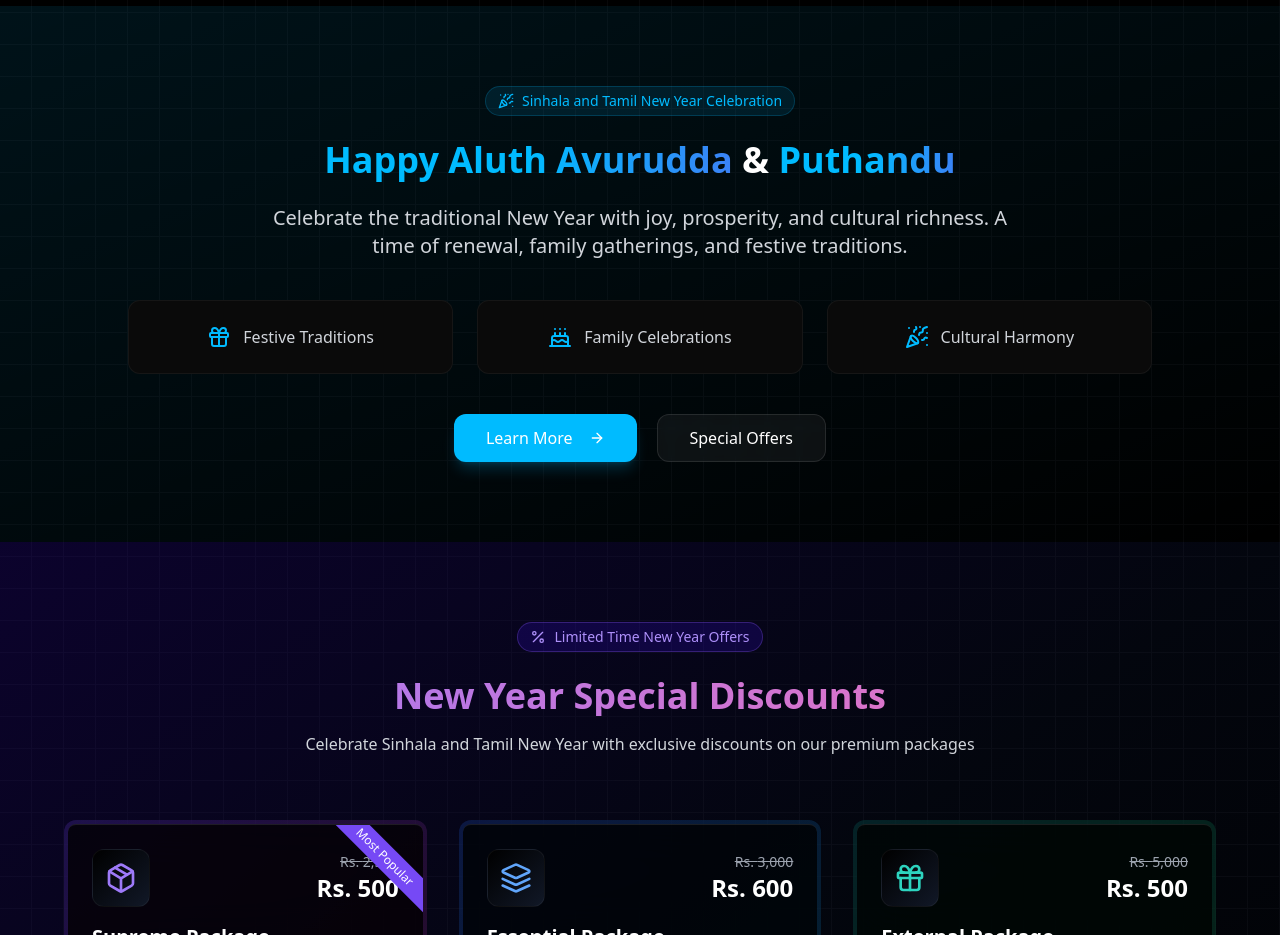
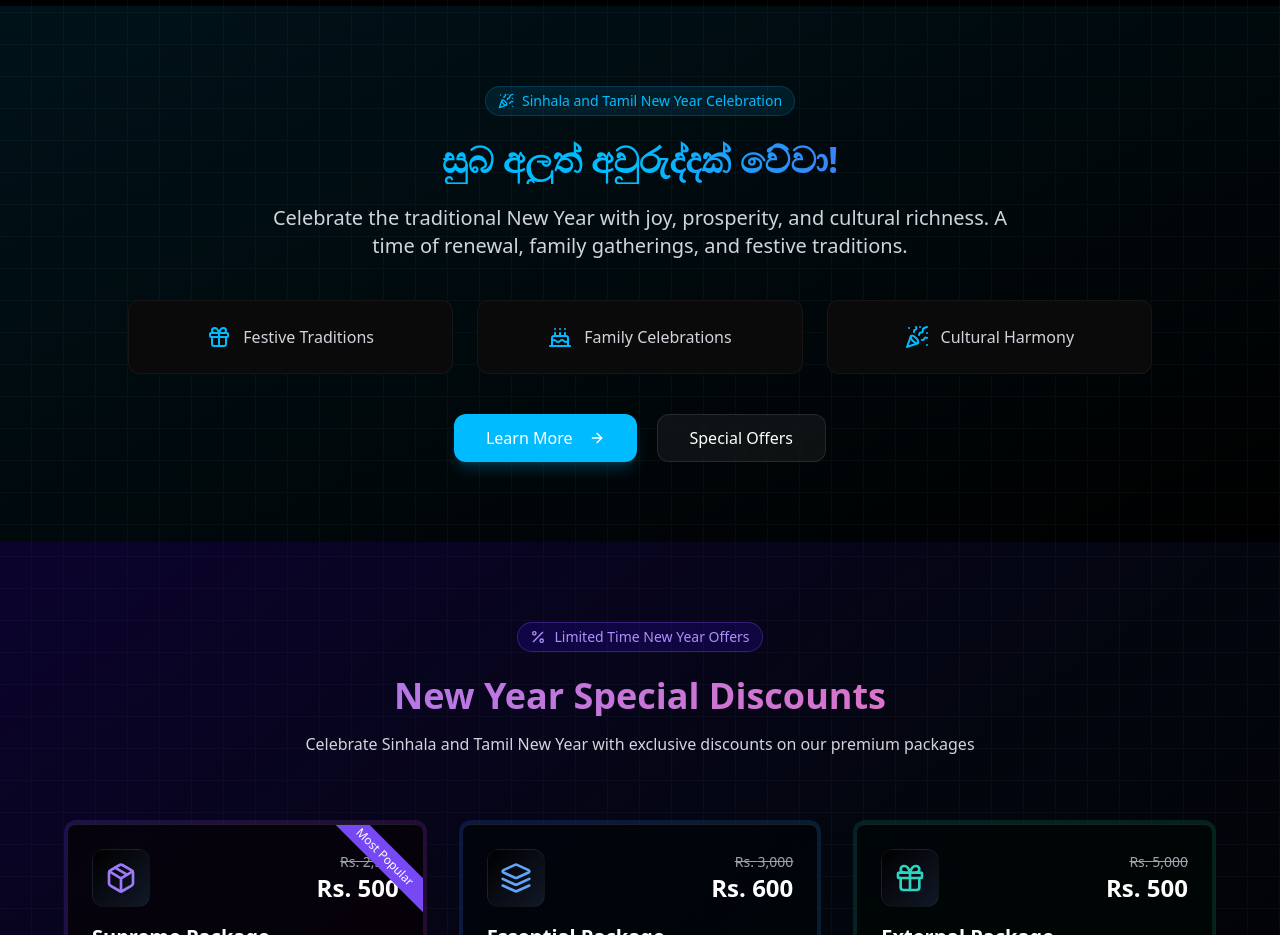
Before and after one commit to DarkForceFREEFIRE/walker-customer-hub-control-00, a React (Vite) app: page / in a window 1280 px wide. Shown: the part 820-1755 px from the top of the page. Built offline with nearby package versions, Linux system fonts and the light colour scheme.

Commit message:
Update Index.tsx

```diff
--- a/src/pages/Index.tsx
+++ b/src/pages/Index.tsx
@@ -73,10 +73,7 @@ const Index = () => {
 
             <h2 className="text-3xl sm:text-4xl font-bold mb-6 text-white">
               <span className="bg-gradient-to-r from-accent via-primary to-blue-500 text-transparent bg-clip-text">
-                Happy Aluth Avurudda
-              </span> & {" "}
-              <span className="bg-gradient-to-r from-accent via-primary to-blue-500 text-transparent bg-clip-text">
-                Puthandu
+                සුබ අලුත් අවුරුද්දක් වේවා!
               </span>
             </h2>
 
```
